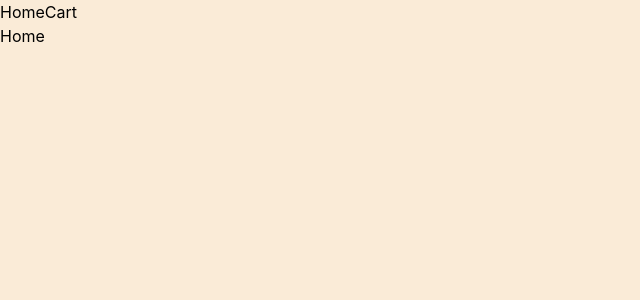
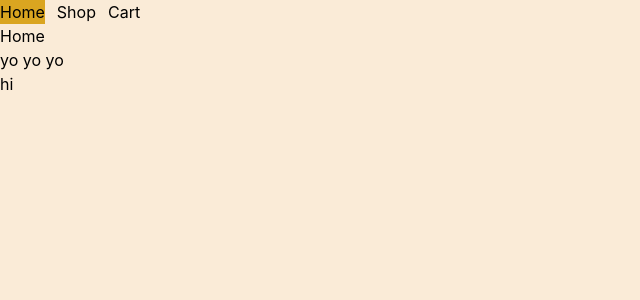
Before and after one commit to alexandrr2222/Shopping-Cart-React, a React (Vite) app: page / in a window 1280 px wide. Shown: the top 300 px of the page, without its empty margins (0-640 px from the left). Built offline with nearby package versions, Linux system fonts and the light colour scheme.

Commit message:
Add Shop page

```diff
--- a/src/App.tsx
+++ b/src/App.tsx
@@ -3,6 +3,7 @@ import { NavLink, Outlet } from "react-router";
 function App() {
   return (
     <div>
+      <nav className="flex gap-3">
         <NavLink
           className={({ isActive }) => (isActive ? "activePage" : "")}
           to="/"
@@ -11,10 +12,17 @@ function App() {
         </NavLink>
         <NavLink
           className={({ isActive }) => (isActive ? "activePage" : "")}
+          to="/shop"
+        >
+          Shop
+        </NavLink>
+        <NavLink
+          className={({ isActive }) => (isActive ? "activePage" : "")}
           to="/cart"
         >
           Cart
         </NavLink>
+      </nav>
       <Outlet />
     </div>
   );
--- a/src/index.css
+++ b/src/index.css
@@ -3,3 +3,6 @@
 :root {
   background-color: antiquewhite;
 }
+.activePage {
+  background-color: goldenrod;
+}
--- a/src/pages/home/Home.tsx
+++ b/src/pages/home/Home.tsx
@@ -1,7 +1,13 @@
+import { fetchProducts } from "../../fetchProducts";
+
 export function Home() {
   return (
     <>
       <h1>Home</h1>
+      <p>yo yo yo</p>
+      <button type="button" onClick={() => console.log(fetchProducts())}>
+        hi
+      </button>
     </>
   );
 }
--- a/src/routes.tsx
+++ b/src/routes.tsx
@@ -3,14 +3,17 @@ import App from "./App";
 import { Home } from "./pages/home/Home";
 import { Cart } from "./pages/cart/Cart";
 import { ErrorPage } from "./pages/errorPage/ErrorPage";
+import { Shop } from "./pages/shop/Shop";
 
 export const router = createBrowserRouter([
   {
     element: <App />,
     errorElement: <ErrorPage />,
     children: [
+      { path: "*", element: <ErrorPage /> },
       { path: "/", element: <Home /> },
       { path: "/cart", element: <Cart /> },
+      { path: "/shop", element: <Shop /> },
     ],
   },
 ]);
```
Lines whose indentation alone changed are shown as unchanged.
